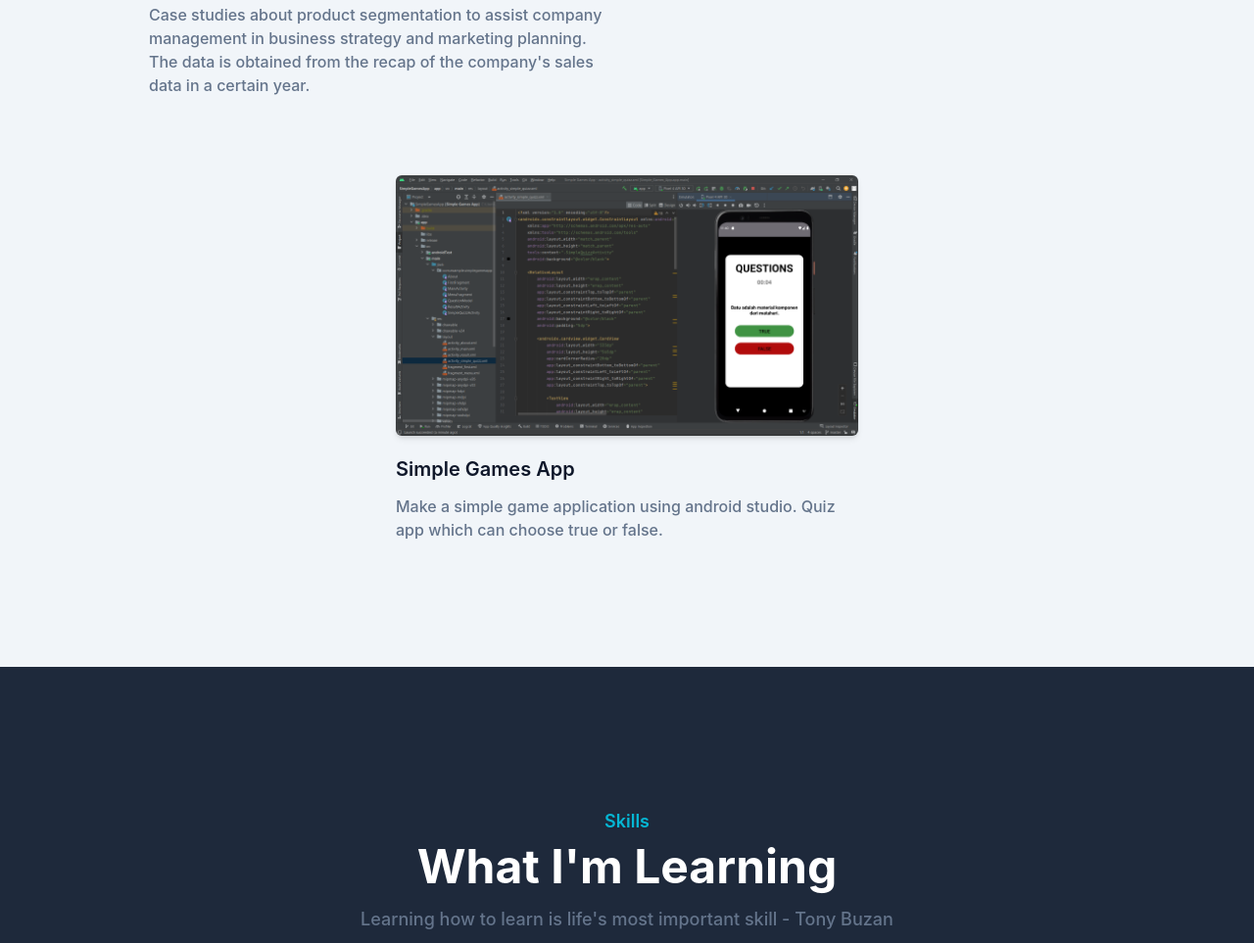
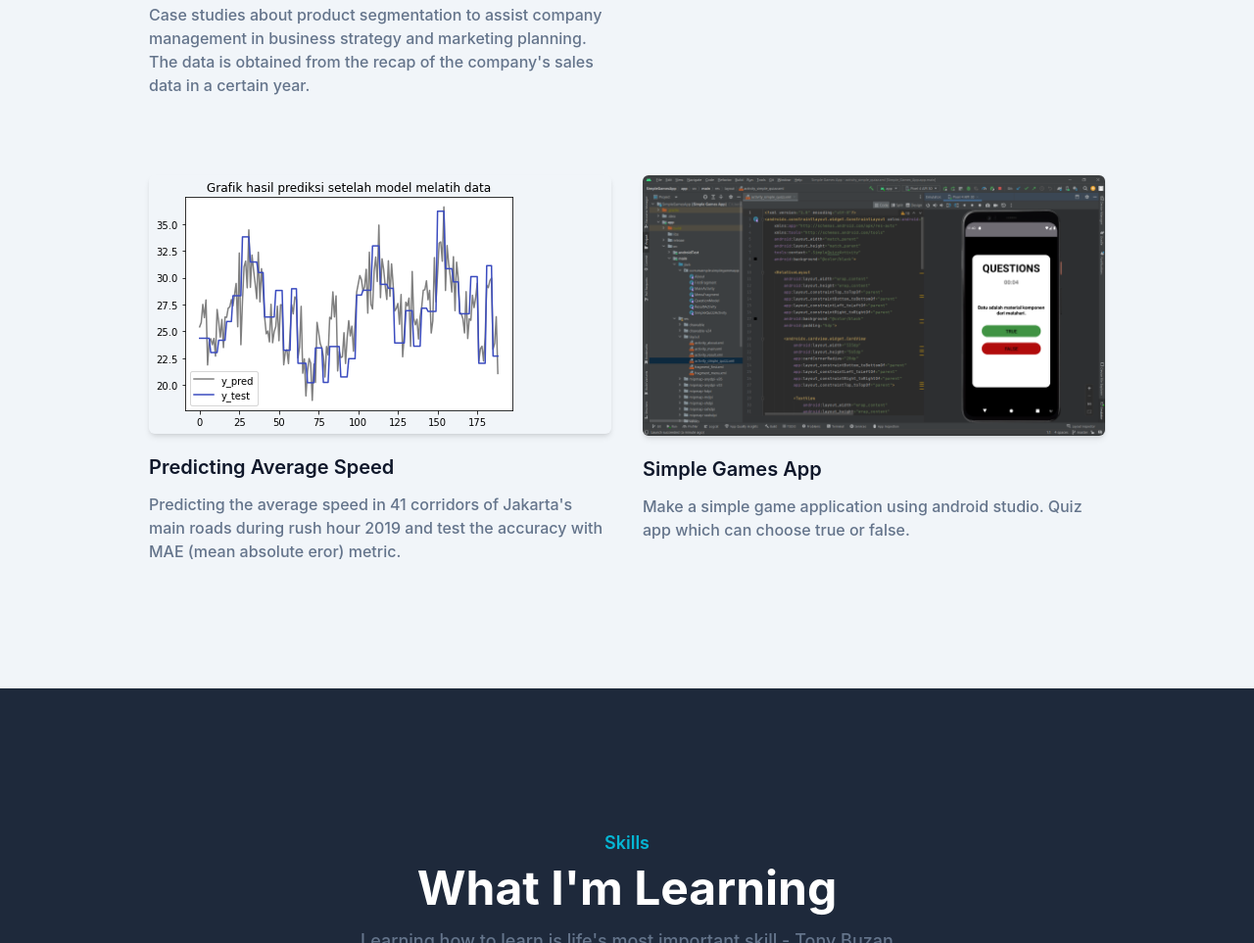
Before and after one commit to tiffanyrds/portofolio, a website: page index.html in a window 1280 px wide. Shown: the part 2125-3088 px from the top of the page at 98% size. Drawn offline with Linux system fonts and the light colour scheme.

Commit message:
add Predict Speed Portofolio

```diff
--- a/index.html
+++ b/index.html
@@ -196,6 +196,15 @@
                     </div>
                     <h3 class="font-semibold text-xl text-dark mt-5 mb-3">Desirable Dietary Pattern (DDH)</h3>
                     <p class="font-medium text-base text-secondary">Get Insights from data Desirable Dietary Pattern (DDP) in Banjar district, South Kalimantan in 2013, 2014, and 2015. Conduct annual analysis of food consumption situation/groups and visualize the data.</p>
+                </div>
+                <div class="mb-12 p-4 md:w-1/2">
+                    <div class="rounded-md shadow-md overflow-hidden">
+                        <img src="dist/img/portofolio/y_Train,y_Pred.png" alt="Predicting Speed" width="w-full">
+                    </div>
+                    <a href="" target="_blank">
+                        <h3 class="font-semibold text-xl text-dark mt-5 mb-3">Predicting Average Speed</h3>
+                    </a>
+                    <p class="font-medium text-base text-secondary">Predicting the average speed in 41 corridors of Jakarta's main roads during rush hour 2019 and test the accuracy with MAE (mean absolute eror) metric.</p>
                 </div>
                 <div class="mb-12 p-4 md:w-1/2">
                     <div class="rounded-md shadow-md overflow-hidden">
```
Also changed, not shown: dist/img/portofolio/y_Train,y_Pred.png (added).
